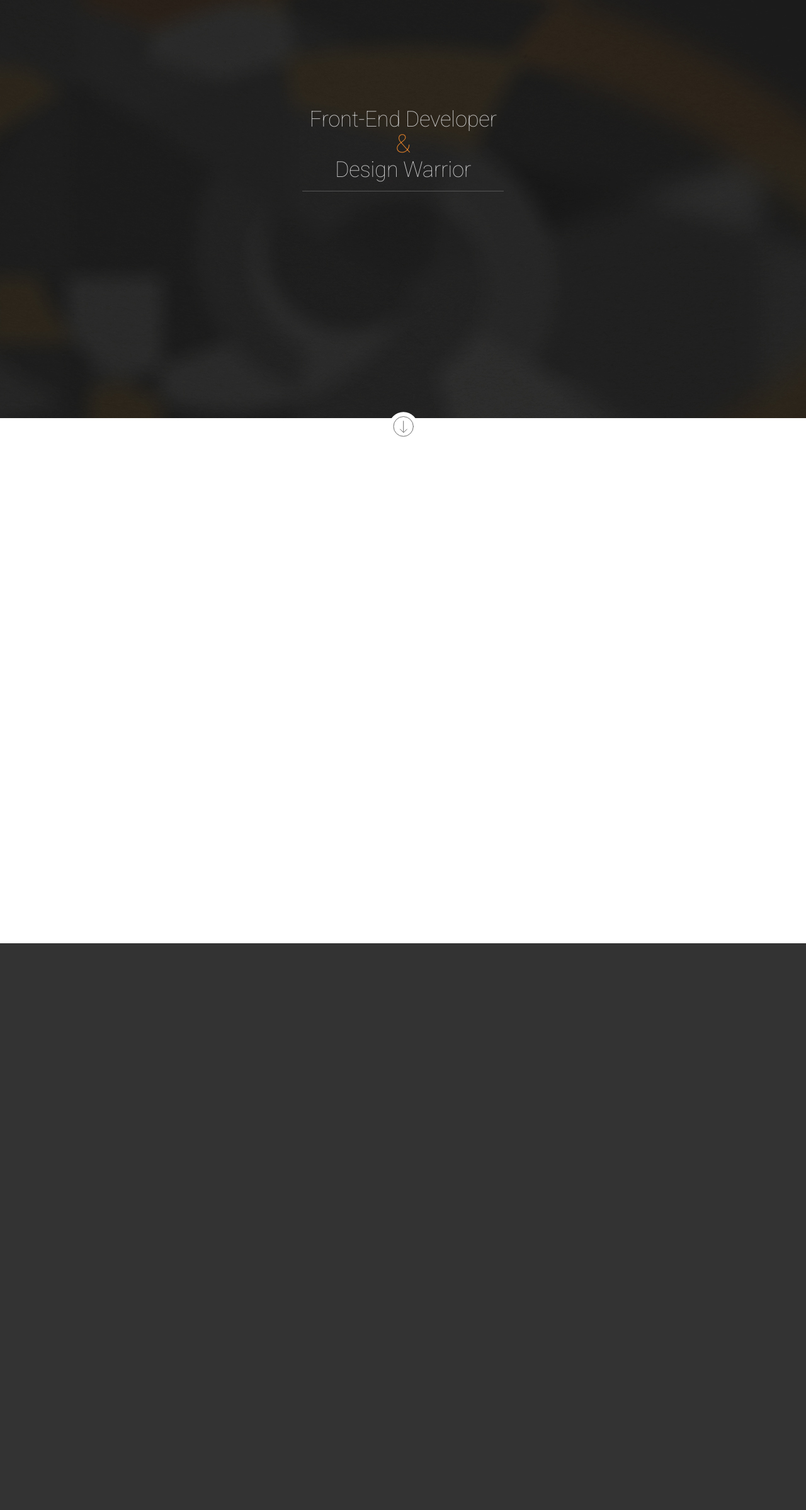
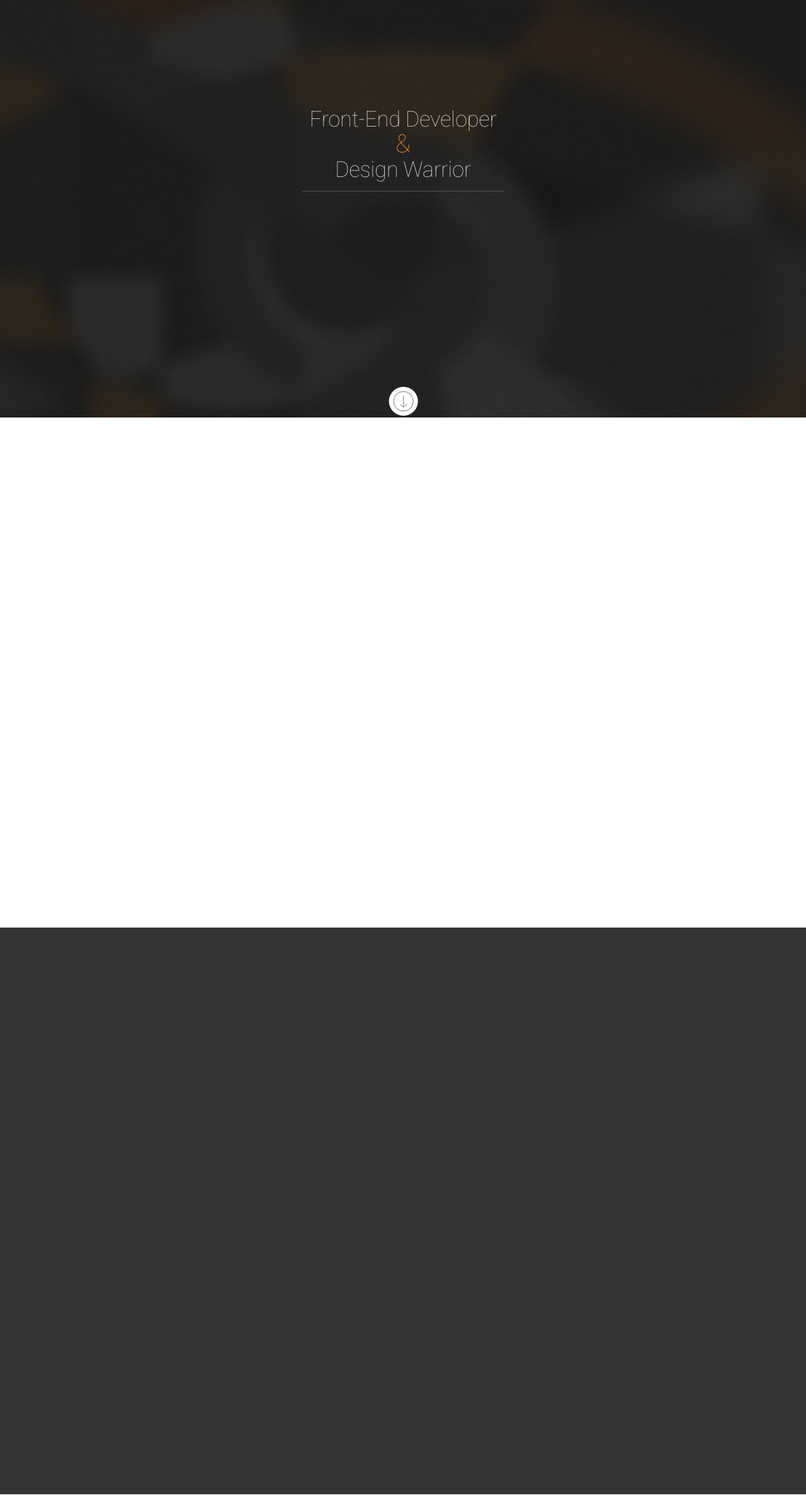
Before and after one commit to jgollner/jgollner.github.io, a Jekyll site: the page built from index.html, in a window 1280 px wide. Shown: the whole page at 63% size. Built offline with Jekyll 4.4.1, drawn with Linux system fonts in a browser that asks for light colours; some web fonts are replaced; Markdown is read by kramdown in place of the engine named in the settings; after the commit the page ends 2373 px from its top, so only the background shows below that.

Commit message:
qwertyuh

```diff
--- a/css/general.css
+++ b/css/general.css
@@ -140,7 +140,7 @@ h3 {
 	height: 50px;
 	border-radius: 100px;
 	text-align: center;
-	margin: -15px auto;
+	margin: -55px auto 0;
 	position: relative;
 	z-index: 20;
 
```
